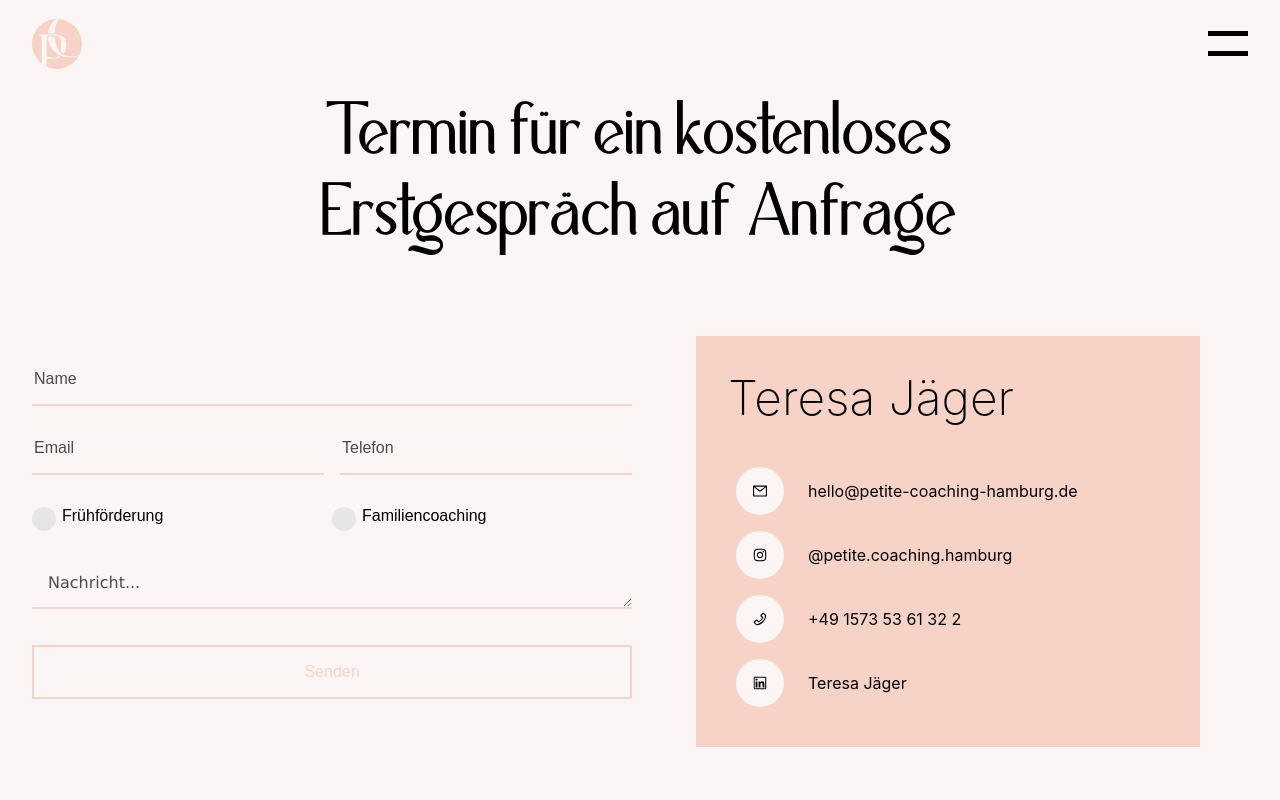
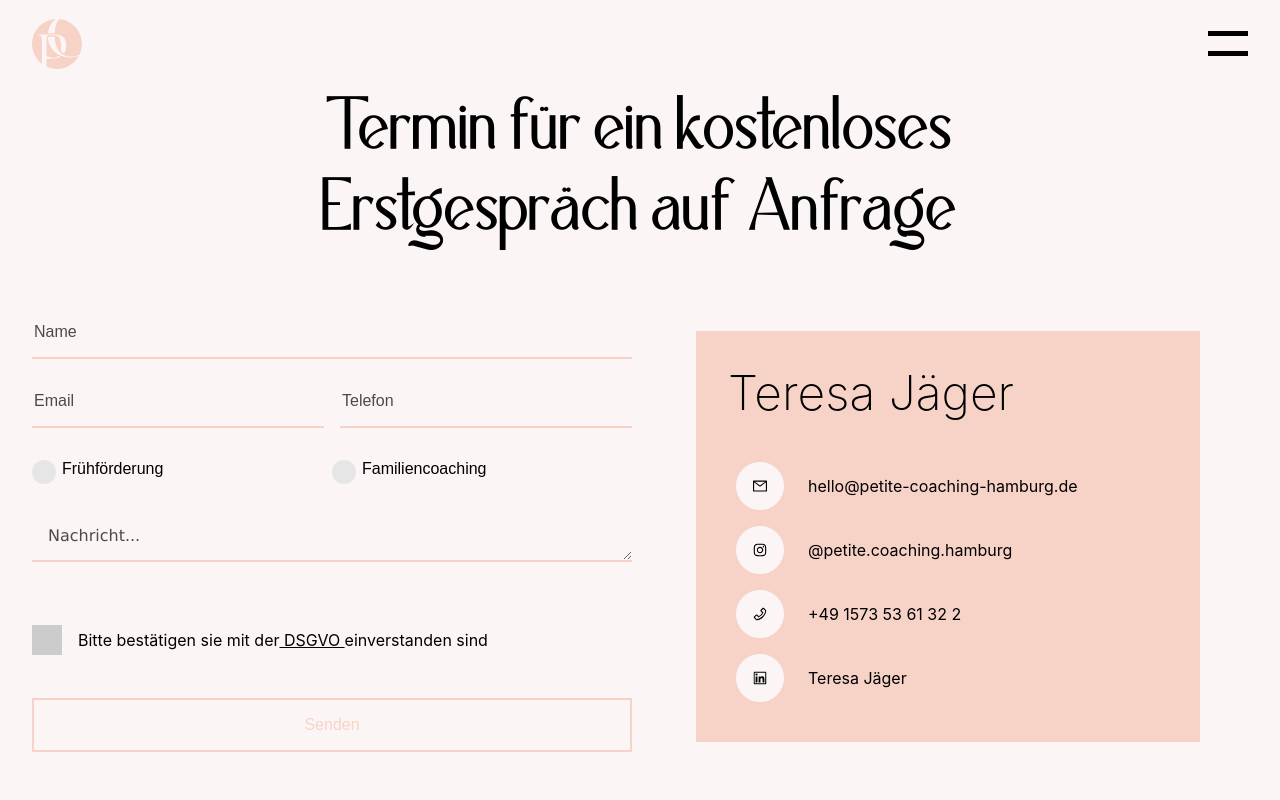
Before and after one commit to M-WRI/petite-coaching-hamburg, a Next.js app: page /kontakt in a window 1280 px wide. Shown: the top 800 px of the page. Built offline with nearby package versions, Linux system fonts and the light colour scheme.

Commit message:
headline animation

```diff
--- a/components/ContactForm.js
+++ b/components/ContactForm.js
@@ -1,4 +1,4 @@
-import { useState } from "react";
+import { useState, useEffect } from "react";
 import { data } from "../data/contactData";
 
 import Link from "next/link";
@@ -17,12 +17,17 @@ const regex = /^[a-zA-Z0-9]+@[a-zA-Z0-9]+\.[A-Za-z]+$/;
 const ContactForm = () => {
   const [formData, setFormData] = useState({});
   const [message, setMessage] = useState({ mes: "", state: false });
+  const [dsgvo, setDsgvo] = useState(false);
 
   const handleChange = (e) => {
     setFormData({
       ...formData,
       [e.target.name]: e.target.value,
     });
+  };
+
+  const handleDsgvo = () => {
+    setDsgvo(!dsgvo);
   };
 
   const handleOnSubmit = async (e) => {
@@ -64,6 +69,7 @@ const ContactForm = () => {
       });
     }
 
+    try {
       setMessage({
         mes: "Die Nachricht wurde erfolgreich versendet!",
         state: true,
@@ -73,7 +79,29 @@ const ContactForm = () => {
         method: "post",
         body: JSON.stringify(formData),
       });
+
+      setFormData({
+        name: "",
+        email: "",
+        phone: "",
+        reason: "",
+        message: "",
+      });
+
+      setDsgvo(false);
+    } catch (err) {
+      console.log(err);
+    }
   };
+
+  useEffect(() => {
+    setTimeout(() => {
+      setMessage({
+        mes: "",
+        state: false,
+      });
+    }, 5000);
+  }, [message.mes]);
 
   return (
     <section className={style.container}>
@@ -115,8 +143,8 @@ const ContactForm = () => {
                 <input
                   type="radio"
                   name="reason"
-                  value="frühförderung"
-                  checked={formData.reason === "frühförderung"}
+                  value="Frühförderung"
+                  checked={formData.reason === "Frühförderung"}
                   onChange={(e) => handleChange(e)}
                 />
                 <div className={style.controlIndicator}></div>
@@ -127,8 +155,8 @@ const ContactForm = () => {
                 <input
                   type="radio"
                   name="reason"
-                  value="familiencoaching"
-                  checked={formData.reason === "familiencoaching"}
+                  value="Familiencoaching"
+                  checked={formData.reason === "Familiencoaching"}
                   onChange={(e) => handleChange(e)}
                 />
                 <div className={style.controlIndicator}></div>
@@ -141,10 +169,25 @@ const ContactForm = () => {
               name="message"
               onChange={(e) => handleChange(e)}
             ></textarea>
-            <button className={style.button} type="submit">
+            <div className={style.dsgvoContainer}>
+              <div
+                className={`${style.radio} ${dsgvo && style.radioActive}`}
+                onClick={handleDsgvo}
+              ></div>
+              <p>
+                Bitte bestätigen sie mit der
+                <Link href="/dsgvo">
+                  <a>
+                    <span className={style.dsgvoLink}> DSGVO </span>
+                  </a>
+                </Link>
+                einverstanden sind
+              </p>
+            </div>
+            <button className={style.button} type="submit" disabled={!dsgvo}>
               Senden
             </button>
-            {message && <p>{message.mes}</p>}
+            {message && <p className={style.message}>{message.mes}</p>}
           </form>
         </div>
         <div className={style.contactContainer}>
--- a/data/homeData.js
+++ b/data/homeData.js
@@ -10,6 +10,7 @@ export const meta = {
 export const data = {
   landingSection: {
     headline: "Petite Coaching",
+    headlineII: "Hamburg",
     subHead: "Frühförderung  & Familiencoaching",
     landingImage: {
       src: "/images/petite-coaching-landing-image.jpg",
--- a/pages/index.js
+++ b/pages/index.js
@@ -28,8 +28,9 @@ export default function Home() {
       />
       <section className={style.landingContainer}>
         <div className={style.headContainer}>
-          <Headline subHead={landingSection.subHead}>
-            {landingSection.headline}
+          <Headline>{landingSection.headline}</Headline>
+          <Headline type="partII" subHead={landingSection.subHead}>
+            {landingSection.headlineII}
           </Headline>
         </div>
         <div className={style.landingCoverImageContainer}>
--- a/styles/Home.module.css
+++ b/styles/Home.module.css
@@ -4,7 +4,7 @@
   height: 100vh;
   display: grid;
   justify-items: center;
-  align-items: center;
+  margin-top: 100px;
 }
 
 .landingCoverImageContainer {
@@ -15,6 +15,10 @@
   transform: translateY(20%);
   position: relative;
   z-index: 1;
+}
+
+.headContainer h1:first-child {
+  margin: 0;
 }
 
 @media (max-width: 485px) {
--- a/styles/Kontakt.module.css
+++ b/styles/Kontakt.module.css
@@ -23,6 +23,10 @@
   grid-gap: 16px;
   align-items: center;
   width: 100%;
+}
+
+.formContainer form {
+  position: relative;
 }
 
 .input {
@@ -212,6 +216,38 @@
   color: #000;
   transition: all 0.5s;
 }
+
+.message {
+  font-size: 0.8rem;
+  color: #7b7b7b;
+  text-align: center;
+  position: absolute;
+  bottom: -50px;
+  left: 50%;
+  transform: translateX(-50%);
+}
+
+.dsgvoContainer {
+  display: flex;
+  align-items: center;
+  margin: 1rem 0 2rem 0;
+}
+
+.radio {
+  width: 30px;
+  height: 30px;
+  background: #cccccc;
+  margin-right: 1rem;
+}
+
+.radioActive {
+  background: var(--bg-orange);
+}
+
+.dsgvoLink {
+  text-decoration: underline;
+}
+
 /* ======= */
 /* ======= */
 /* ======= */
```
Also changed, not shown: components/utils/Headline.js (+18 -3 lines). Lines whose indentation alone changed are shown as unchanged.
